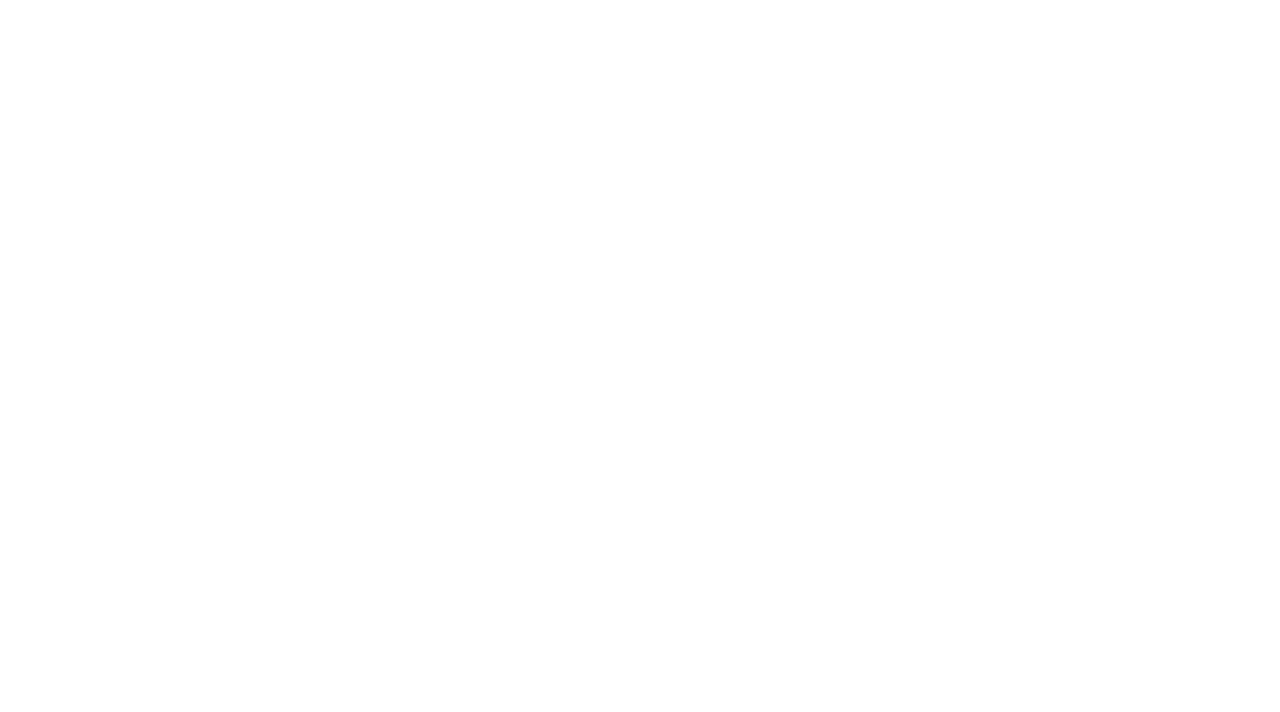
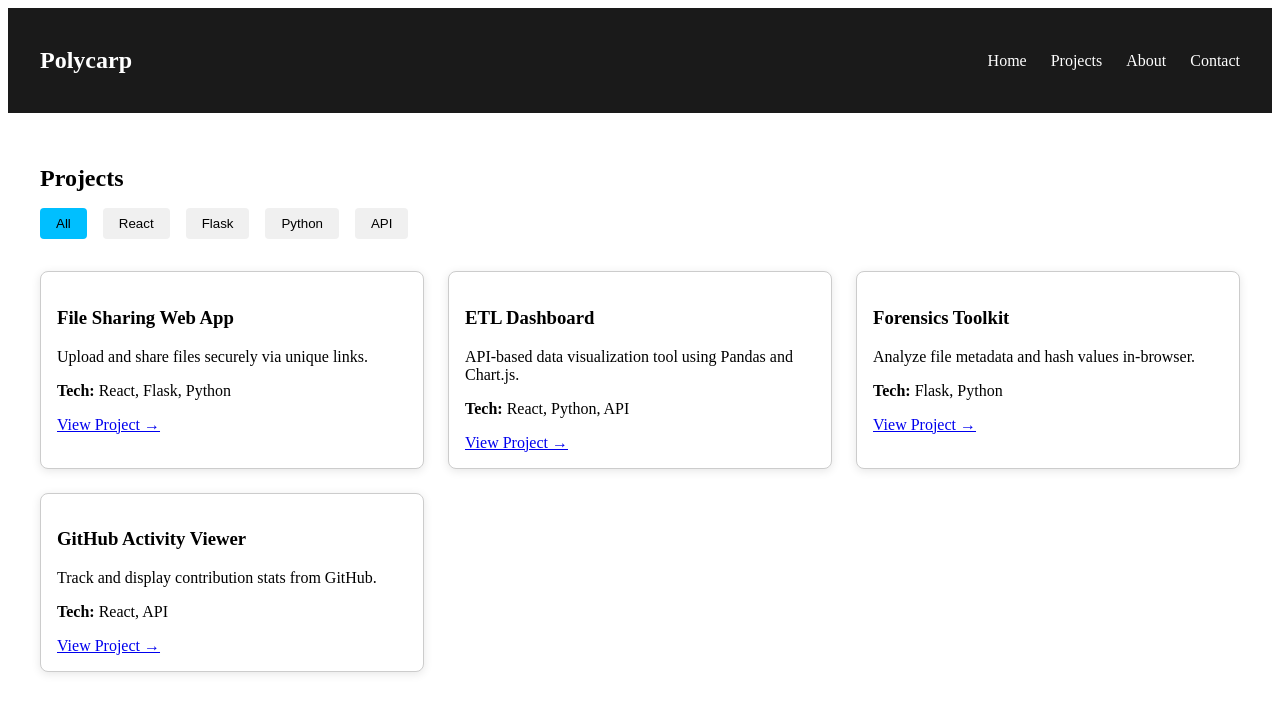
Before and after one commit to pollycarp/polycarp-dev-portfolio, a React (Create React App) app in the folder client/: page /projects in a window 1280 px wide. Before the commit this address had no page. Shown: the top 712 px of the page. Built offline with nearby package versions, Linux system fonts and the light colour scheme.

Commit message:
animations

```diff
--- a/client/src/App.js
+++ b/client/src/App.js
@@ -1,12 +1,16 @@
 import React from 'react';
 import { BrowserRouter as Router, Routes, Route } from 'react-router-dom';
+import Navbar from './components/Navbar';
 import Home from './pages/Home';
+import Projects from './pages/Projects';
 
 function App() {
   return (
     <Router>
+      <Navbar />
       <Routes>
         <Route path="/" element={<Home />} />
+        <Route path="/projects" element={<Projects />} />
       </Routes>
     </Router>
   );
--- /dev/null
+++ b/client/src/components/Navbar.css
@@ -0,0 +1,29 @@
+.navbar {
+  display: flex;
+  justify-content: space-between;
+  align-items: center;
+  padding: 1.2rem 2rem;
+  background-color: #1a1a1a;
+  color: white;
+}
+
+.logo {
+  font-size: 1.5rem;
+  font-weight: bold;
+}
+
+.nav-links {
+  list-style: none;
+  display: flex;
+  gap: 1.5rem;
+}
+
+.nav-links a {
+  text-decoration: none;
+  color: white;
+  transition: color 0.3s;
+}
+
+.nav-links a:hover {
+  color: #00bfff;
+}
--- /dev/null
+++ b/client/src/components/Navbar.js
@@ -0,0 +1,19 @@
+import React from 'react';
+import { Link } from 'react-router-dom';
+import './Navbar.css'; // (create this for custom styles)
+
+const Navbar = () => {
+  return (
+    <nav className="navbar">
+      <h2 className="logo">Polycarp</h2>
+      <ul className="nav-links">
+        <li><Link to="/">Home</Link></li>
+        <li><Link to="/projects">Projects</Link></li>
+        <li><Link to="/about">About</Link></li>
+        <li><Link to="/contact">Contact</Link></li>
+      </ul>
+    </nav>
+  );
+};
+
+export default Navbar;
--- /dev/null
+++ b/client/src/components/ProjectCard.js
@@ -0,0 +1,32 @@
+import React from 'react';
+import { motion } from 'framer-motion';
+
+const ProjectCard = ({ project }) => {
+  return (
+    <motion.div
+      initial={{ opacity: 0, y: 30 }}
+      animate={{ opacity: 1, y: 0 }}
+      transition={{ duration: 0.5 }}
+      whileHover={{ scale: 1.03 }}
+      style={{
+        border: '1px solid #ccc',
+        borderRadius: '8px',
+        padding: '1rem',
+        backgroundColor: '#fff',
+        boxShadow: '0 2px 10px rgba(0, 0, 0, 0.1)',
+        transition: 'transform 0.3s'
+      }}
+    >
+      <h3>{project.title}</h3>
+      <p>{project.description}</p>
+      <p><strong>Tech:</strong> {project.tech.join(', ')}</p>
+      {project.link && (
+        <a href={project.link} target="_blank" rel="noopener noreferrer">
+          View Project →
+        </a>
+      )}
+    </motion.div>
+  );
+};
+
+export default ProjectCard;
--- a/client/src/pages/Home.js
+++ b/client/src/pages/Home.js
@@ -1,10 +1,20 @@
 import React from 'react';
+import { motion } from 'framer-motion';
 
 const Home = () => {
   return (
-    <div>
-      <h1>Welcome to Polycarp's Portfolio</h1>
-    </div>
+    <motion.div
+      className="hero"
+      initial={{ opacity: 0, y: 50 }}
+      animate={{ opacity: 1, y: 0 }}
+      transition={{ duration: 1 }}
+      style={{ padding: '2rem', textAlign: 'center' }}
+    >
+      <h1 style={{ fontSize: '3rem', marginBottom: '1rem' }}>Hello, I'm Polycarp 👨🏽‍💻</h1>
+      <p style={{ fontSize: '1.25rem', color: '#555' }}>
+        A full-stack developer building modern, interactive web applications.
+      </p>
+    </motion.div>
   );
 };
 
--- a/client/src/pages/Projects.js
+++ b/client/src/pages/Projects.js
@@ -0,0 +1,66 @@
+import React, { useState } from 'react';
+import projectsData from '../utils/projectsData';
+import ProjectCard from '../components/ProjectCard';
+import { motion } from 'framer-motion';
+
+const Projects = () => {
+  const [filter, setFilter] = useState("All");
+
+  const techStacks = ["All", "React", "Flask", "Python", "API"];
+
+  const filteredProjects =
+    filter === "All"
+      ? projectsData
+      : projectsData.filter((project) => project.tech.includes(filter));
+
+  return (
+    <motion.div
+      initial={{ opacity: 0 }}
+      animate={{ opacity: 1 }}
+      transition={{ duration: 0.6 }}
+      style={{ padding: '2rem' }}
+    >
+      <h2 style={{ marginBottom: '1rem' }}>Projects</h2>
+
+      <motion.div style={{ marginBottom: '1.5rem', display: 'flex', flexWrap: 'wrap' }}>
+        {techStacks.map((stack) => (
+          <motion.button
+            key={stack}
+            whileHover={{ scale: 1.1 }}
+            whileTap={{ scale: 0.95 }}
+            onClick={() => setFilter(stack)}
+            style={{
+              marginRight: '1rem',
+              marginBottom: '0.5rem',
+              padding: '0.5rem 1rem',
+              backgroundColor: filter === stack ? '#00bfff' : '#f0f0f0',
+              border: 'none',
+              borderRadius: '4px',
+              cursor: 'pointer'
+            }}
+          >
+            {stack}
+          </motion.button>
+        ))}
+      </motion.div>
+
+      <motion.div
+        layout
+        initial={{ opacity: 0 }}
+        animate={{ opacity: 1 }}
+        transition={{ duration: 0.5 }}
+        style={{
+          display: 'grid',
+          gridTemplateColumns: 'repeat(auto-fit, minmax(300px, 1fr))',
+          gap: '1.5rem'
+        }}
+      >
+        {filteredProjects.map((project) => (
+          <ProjectCard key={project.title} project={project} />
+        ))}
+      </motion.div>
+    </motion.div>
+  );
+};
+
+export default Projects;
--- /dev/null
+++ b/client/src/utils/projectsData.js
@@ -0,0 +1,28 @@
+const projectsData = [
+  {
+    title: "File Sharing Web App",
+    description: "Upload and share files securely via unique links.",
+    tech: ["React", "Flask", "Python"],
+    link: "#"
+  },
+  {
+    title: "ETL Dashboard",
+    description: "API-based data visualization tool using Pandas and Chart.js.",
+    tech: ["React", "Python", "API"],
+    link: "#"
+  },
+  {
+    title: "Forensics Toolkit",
+    description: "Analyze file metadata and hash values in-browser.",
+    tech: ["Flask", "Python"],
+    link: "#"
+  },
+  {
+    title: "GitHub Activity Viewer",
+    description: "Track and display contribution stats from GitHub.",
+    tech: ["React", "API"],
+    link: "#"
+  }
+];
+
+export default projectsData;
```
Also changed, not shown: 1 other file (tests, documents, lock files or other folders).
